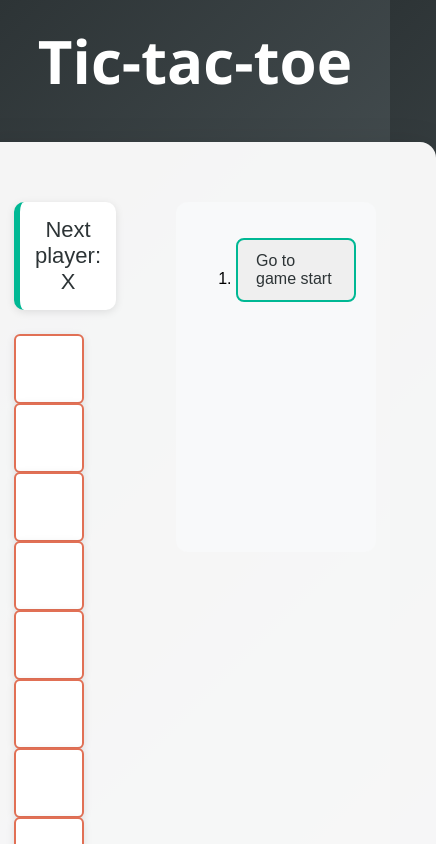
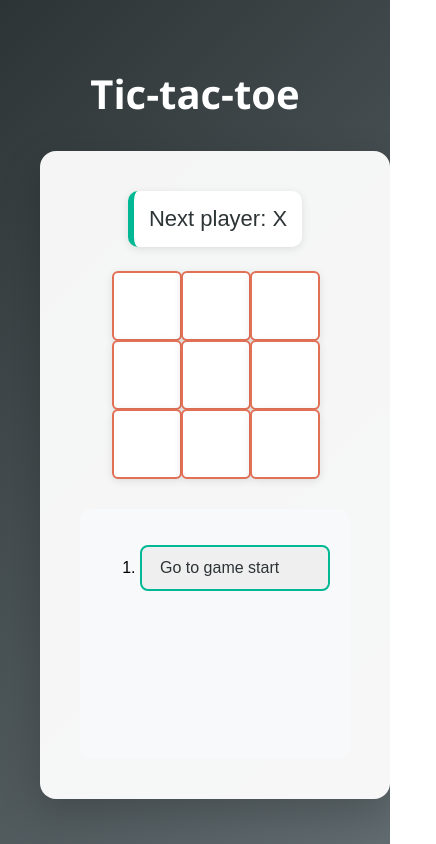
Before and after one commit to Aniavlr/tic-tac-toe, a React (Create React App) app in the folder tic-tac-toe/: page / in a window 390 px wide. Shown: the top 844 px of the page, 436 px wide, since content can reach past the window. Built offline with nearby package versions, Linux system fonts and the light colour scheme.

Commit message:
Add adaptation

```diff
--- a/tic-tac-toe/src/styles.css
+++ b/tic-tac-toe/src/styles.css
@@ -156,3 +156,23 @@ ul {
 button:hover {
   background: linear-gradient(135deg, #00b894 0%, #00a085 100%);
 }
+
+@media (max-width: 768px) {
+  .game {
+    flex-direction: column;
+    padding: 40px;
+    gap: 30px;
+    margin: 20px;
+  }
+
+  .game-info {
+    margin-left: 0;
+    height: 250px;
+    min-width: auto;
+  }
+
+  h1 {
+    font-size: 40px;
+    margin-bottom: 30px;
+  }
+}
```
